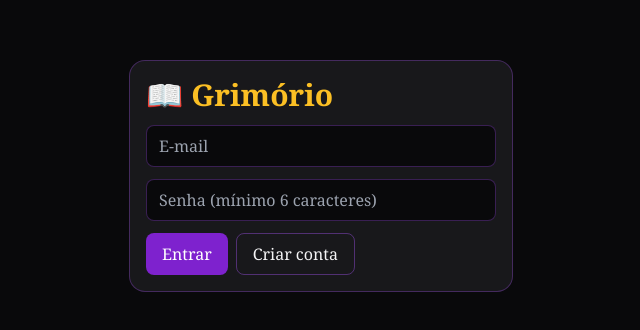
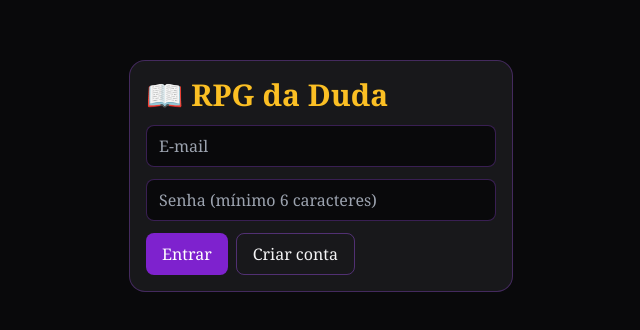
Before and after one commit to ronandasilvasoares0981-del/rpg-duda, a React (Vite) app in the folder rpg-ficha/: page / in a window 1280 px wide. Shown: the part 224-554 px from the top of the page, without its empty margins (319-959 px from the left). Built offline with nearby package versions, Linux system fonts and the light colour scheme; no server answers.

Commit message:
Add files via upload

```diff
--- a/rpg-ficha/index.html
+++ b/rpg-ficha/index.html
@@ -4,7 +4,7 @@
     <meta charset="UTF-8" />
     <meta name="viewport" content="width=device-width, initial-scale=1.0" />
     <meta name="theme-color" content="#09090B" />
-    <title>Grimório RPG</title>
+    <title>RPG da Duda</title>
   </head>
   <body>
     <div id="root"></div>
--- a/rpg-ficha/src/components/AuthGate.tsx
+++ b/rpg-ficha/src/components/AuthGate.tsx
@@ -30,7 +30,7 @@ export default function AuthGate({ children }: { children: ReactNode }) {
     <div className="grid min-h-screen place-items-center p-4">
       <Card className="w-full max-w-sm">
         <form className="space-y-3" onSubmit={submit}>
-          <h1 className="text-3xl font-bold text-amber-400">📖 Grimório</h1>
+          <h1 className="text-3xl font-bold text-amber-400">📖 RPG da Duda</h1>
           <input className={inputCls} type="email" autoComplete="username" aria-label="E-mail" placeholder="E-mail" value={email} onChange={e => setEmail(e.target.value)} />
           <input className={inputCls} type="password" autoComplete="current-password" aria-label="Senha" placeholder="Senha (mínimo 6 caracteres)" value={pass} onChange={e => setPass(e.target.value)} />
           {msg && <p className="text-sm text-amber-300">{msg}</p>}
--- a/rpg-ficha/src/types.ts
+++ b/rpg-ficha/src/types.ts
@@ -62,7 +62,7 @@ export const newId = () => crypto.randomUUID()
 // ---------------------------------------------------------------------------
 // Import / export em .json
 // ---------------------------------------------------------------------------
-const FORMAT = 'grimorio-rpg-ficha'
+const FORMAT = 'rpg-da-duda-ficha'
 const VERSION = 1
 
 // Envelope do arquivo exportado: identifica o formato e guarda a ficha dentro de "sheet"
```
Also changed, not shown: 2 other files (tests, documents, lock files or other folders).
